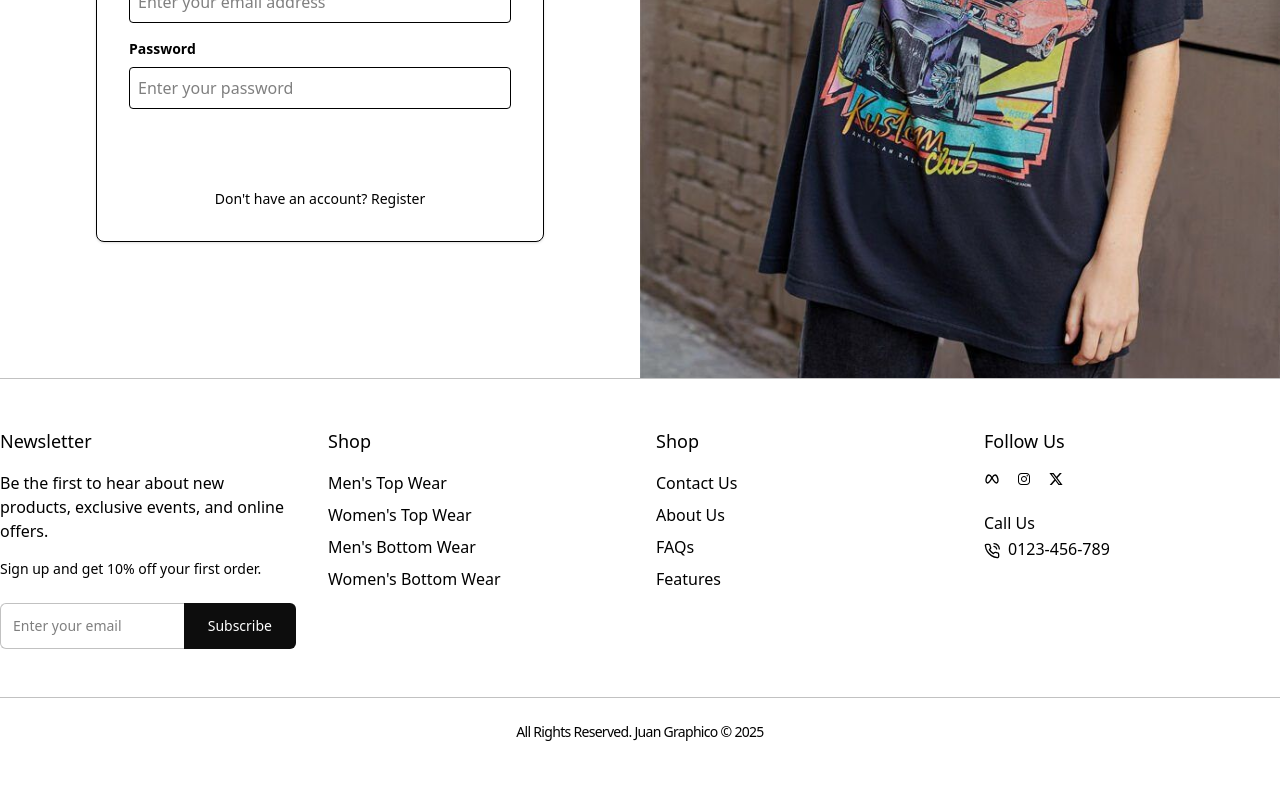
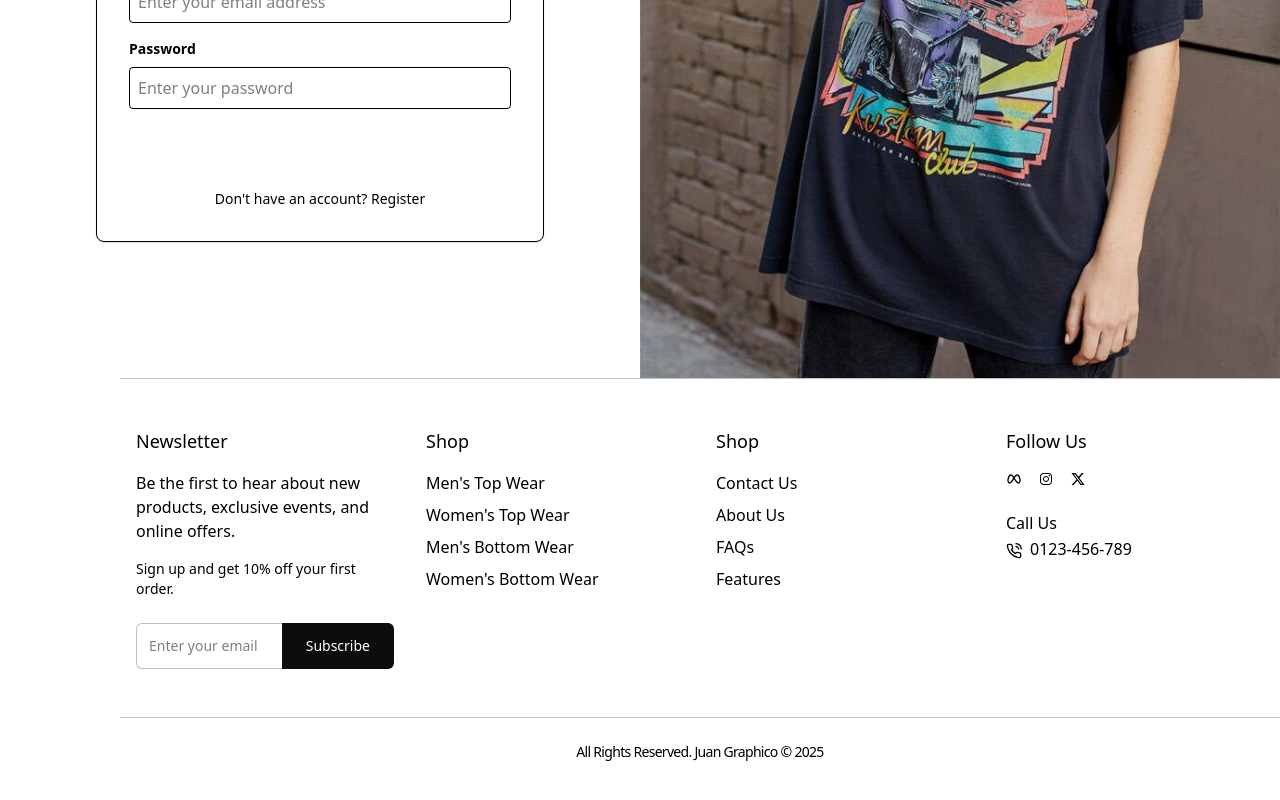
Before and after one commit to Marck-Prog/main-app, a React (Vite) app in the folder frontend/: page /login in a window 1280 px wide. Shown: the part 492-1292 px from the top of the page. Built offline with nearby package versions, Linux system fonts and the light colour scheme; no server answers.

Commit message:
footer ui fix

```diff
--- a/frontend/src/components/Common/Footer.jsx
+++ b/frontend/src/components/Common/Footer.jsx
@@ -7,8 +7,8 @@ import { Link } from "react-router-dom";
 
 const Footer = () => {
   return (
-    <footer className="border-t border-gray300 py-12">
-      <div className="container mx-auto grid grid-cols-1 md:grid-cols-4 gap-8 px-4 lg:px-0">
+    <footer className="app-max-width border-t border-gray300 py-12 ml-30">
+      <div className="container mx-auto grid grid-cols-1 md:grid-cols-4 gap-8 px-4">
         <div>
           <h3 className="text-lg text-gray-800 mb-4">Newsletter</h3>
           <p className="text-gray-500 mb-4">
```
